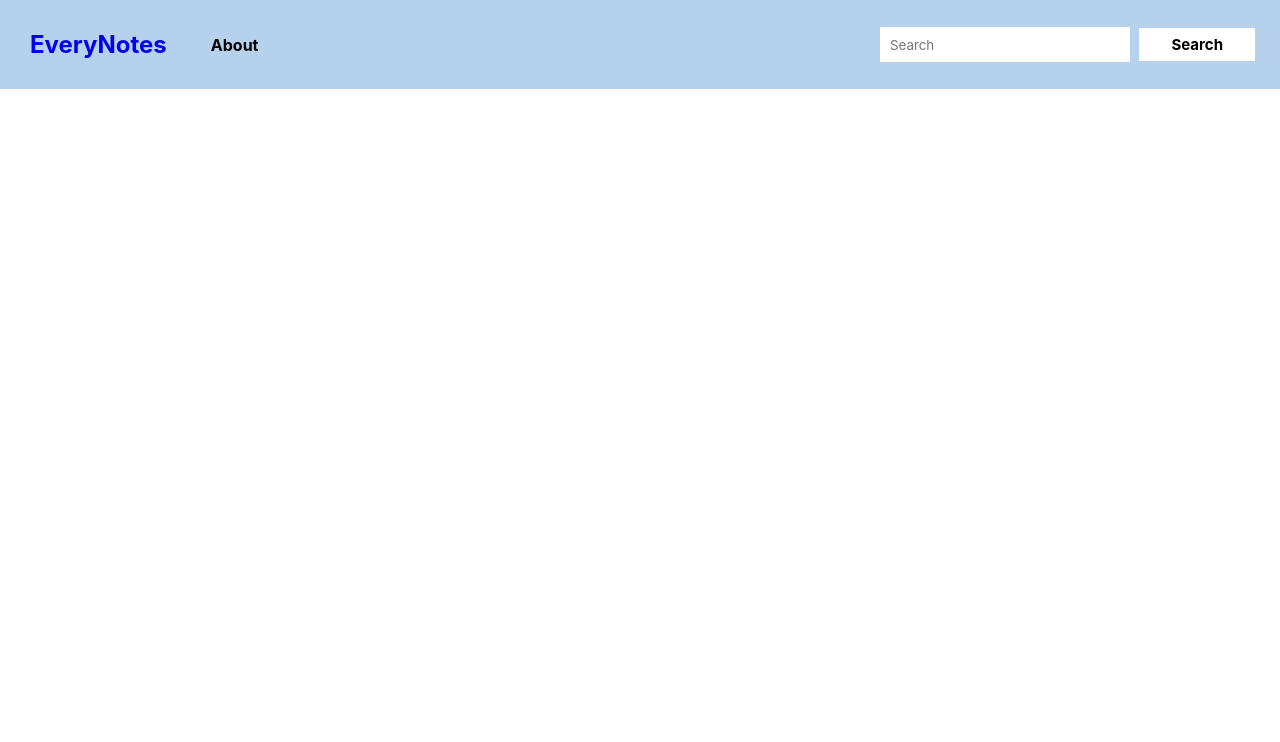
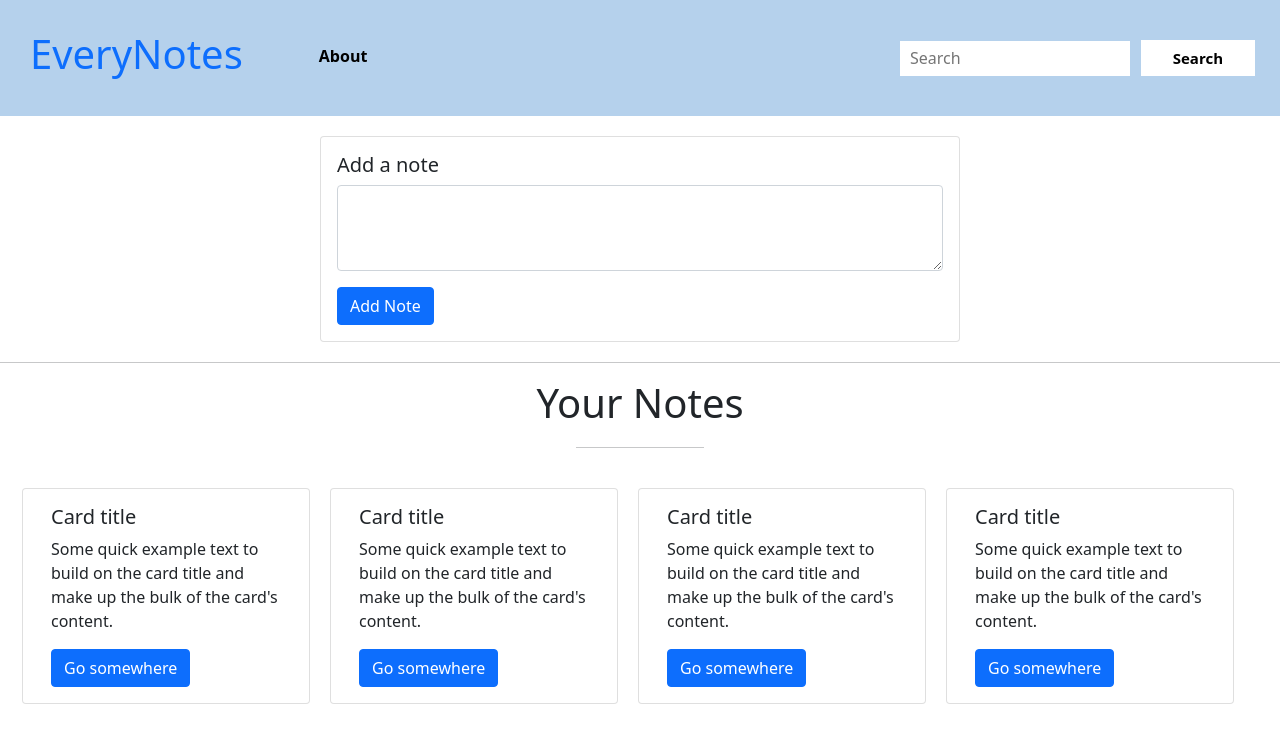
Before and after one commit to anujpawar13/customNotesApp, a plain HTML site: page index.html in a window 1280 px wide. Drawn offline with nearby package versions, Linux system fonts and the light colour scheme.

Commit message:
added notes section

```diff
--- a/index.html
+++ b/index.html
@@ -1,22 +1,85 @@
 <!DOCTYPE html>
 <html lang="en">
+
 <head>
     <meta charset="UTF-8">
     <meta http-equiv="X-UA-Compatible" content="IE=edge">
     <meta name="viewport" content="width=device-width, initial-scale=1.0">
     <title>EveryNotes</title>
     <link rel="stylesheet" href="style/style.css">
+
+    <link href="https://cdn.jsdelivr.net/npm/bootstrap@5.0.0/dist/css/bootstrap.min.css" rel="stylesheet"
+        integrity="sha384-wEmeIV1mKuiNpC+IOBjI7aAzPcEZeedi5yW5f2yOq55WWLwNGmvvx4Um1vskeMj0" crossorigin="anonymous">
+
 </head>
+
 <body>
     <nav id="navbar">
         <div id="logo">
-            <a href="home.html"> <h1>EveryNotes</h1></a>
+            <a href="index.html">
+                <h1>EveryNotes</h1>
+            </a>
         </div>
         <ul>
-            <li><a href="./about.html">About</a></li>
+            <li><a href="#">About</a></li>
         </ul>
         <input type="text" placeholder="Search">
         <button> Search </button>
     </nav>
+
+    <div class="card">
+        <div class="card-body" style="width: 100%;">
+            <h5 class="card-title">Add a note</h5>
+            <div class="mb-3">
+                <textarea class="form-control" id="exampleFormControlTextarea1" rows="3"></textarea>
+            </div>
+            <button class="btn btn-primary">Add Note</button>
+        </div>
+    </div>
+    <br>
+    <hr>
+    <h1 style="text-align: center;"> Your Notes</h1>
+    <hr id="hr">
+    <div id="notes" class="row container-fluid">
+        <div class="card" style="width: 18rem;">
+            <div class="card-body">
+              <h5 class="card-title">Card title</h5>
+              <p class="card-text">Some quick example text to build on the card title and make up the bulk of the card's content.</p>
+              <a href="#" class="btn btn-primary">Go somewhere</a>
+            </div>
+          </div>
+        <div class="card" style="width: 18rem;">
+            <div class="card-body">
+              <h5 class="card-title">Card title</h5>
+              <p class="card-text">Some quick example text to build on the card title and make up the bulk of the card's content.</p>
+              <a href="#" class="btn btn-primary">Go somewhere</a>
+            </div>
+          </div>
+        <div class="card" style="width: 18rem;">
+            <div class="card-body">
+              <h5 class="card-title">Card title</h5>
+              <p class="card-text">Some quick example text to build on the card title and make up the bulk of the card's content.</p>
+              <a href="#" class="btn btn-primary">Go somewhere</a>
+            </div>
+          </div>
+        <div class="card" style="width: 18rem;">
+            <div class="card-body">
+              <h5 class="card-title">Card title</h5>
+              <p class="card-text">Some quick example text to build on the card title and make up the bulk of the card's content.</p>
+              <a href="#" class="btn btn-primary">Go somewhere</a>
+            </div>
+          </div>
+
+    </div>
+
+
+    <script src="https://cdn.jsdelivr.net/npm/@popperjs/core@2.9.2/dist/umd/popper.min.js"
+        integrity="sha384-IQsoLXl5PILFhosVNubq5LC7Qb9DXgDA9i+tQ8Zj3iwWAwPtgFTxbJ8NT4GN1R8p"
+        crossorigin="anonymous"></script>
+
+    <script src="https://cdn.jsdelivr.net/npm/bootstrap@5.0.0/dist/js/bootstrap.min.js"
+        integrity="sha384-lpyLfhYuitXl2zRZ5Bn2fqnhNAKOAaM/0Kr9laMspuaMiZfGmfwRNFh8HlMy49eQ"
+        crossorigin="anonymous"></script>
 </body>
+
 </html>
--- a/style/style.css
+++ b/style/style.css
@@ -1,10 +1,5 @@
 html{
     scroll-behavior: smooth; /* for smooth scrolling */
-}
-*{
-    font-family: -apple-system, BlinkMacSystemFont, 'Segoe UI', Roboto, Oxygen, Ubuntu, Cantarell, 'Open Sans', 'Helvetica Neue', sans-serif;
-    margin: 0px;
-    padding: 0px;
 }
 
 /* Navigation Bar */
@@ -35,6 +30,7 @@ html{
 #navbar ul{
     list-style: none;
     display: flex;
+    margin-top: 12px;
 }
 
 #navbar ul a{
@@ -45,10 +41,17 @@ html{
     font-weight: bold;
 }
 
+
+#navbar ul a:hover{
+    color: white;
+    background-color: rgb(75 158 254);
+    border: 1px solid white;
+    padding: 2px 14px;
+}
+
 nav input{
     position: absolute;
     right: 150px;
-
     border: none;
     height: 35px;
     width: 230px;
@@ -60,13 +63,6 @@ nav input:focus{
     box-shadow: 0 11px 12px 0 rgb(0 0 0 / 9%);
     outline: none;
 
-}
-
-#navbar ul a:hover{
-    color: white;
-    background-color: rgb(75 158 254);
-    border: 1px solid white;
-    padding: 2px 14px;
 }
 
 #navbar button{
@@ -89,3 +85,14 @@ nav input:focus{
     border: 2px solid white;
     cursor: pointer;
 }
+
+.card{
+    margin: auto;
+    width: 50%;
+    top: 20px;
+}
+
+#hr{
+    width: 10%;
+    margin: 20px auto;
+}
```
Also changed, not shown: 1 other file.
